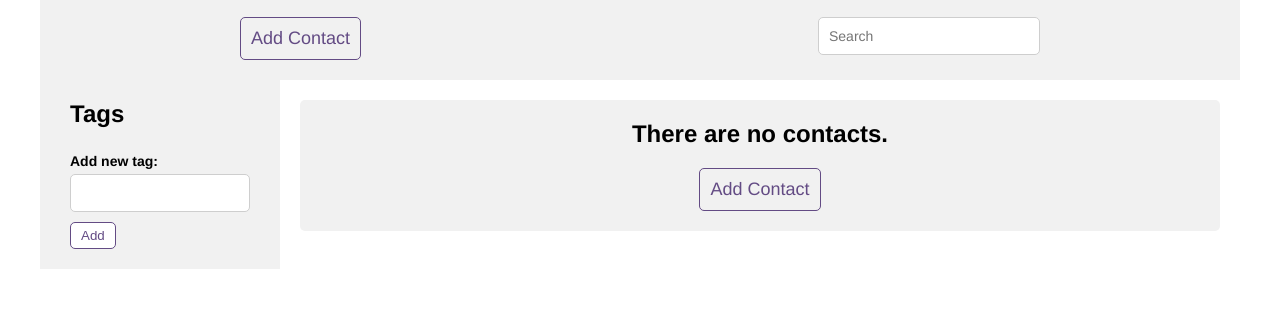
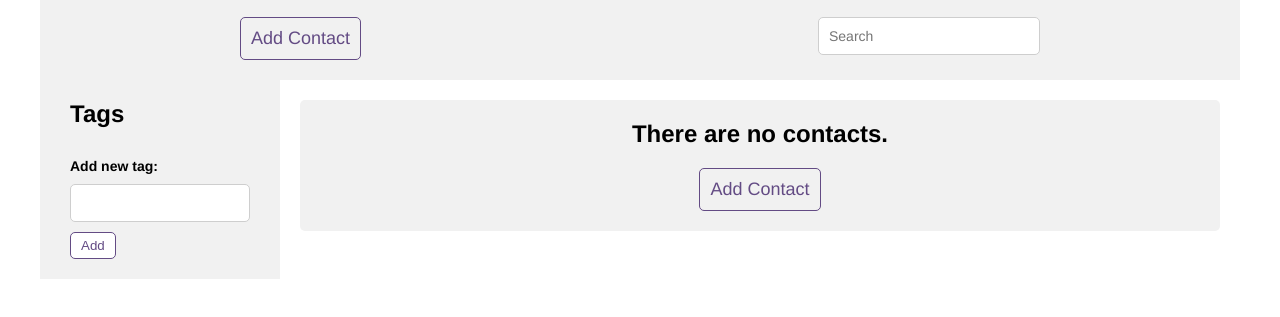
Before and after one commit to jayshenk/contact_manager, a plain HTML site: page index.html in a window 1280 px wide. Shown: the part 141-458 px from the top of the page. Drawn offline with nearby package versions, Linux system fonts and the light colour scheme.

Commit message:
Bug fixes

```diff
--- a/css/contacts.css
+++ b/css/contacts.css
@@ -129,8 +129,9 @@ aside form {
 
 aside dl { padding: 5px 0; }
 
-aside dt {
+aside dt, aside dd {
   width: 100%;
+  padding: 5px 0;
   text-align: left;
 }
 
--- a/index.html
+++ b/index.html
@@ -27,7 +27,7 @@
             <fieldset>
               <dl>
                 <dt><label for="new-tag">Add new tag:</label></dt>
-                <dl><input id="new-tag" type="text" name="tag" /></dl>
+                <dd><input id="new-tag" type="text" name="tag" /></dd>
               </dl>
               <input class="button button-small" type="submit" value="Add" />
             </fieldset>
@@ -117,6 +117,7 @@
             </dt>
             <dd>
               <select id="tag" name="tag">
+                <option selected value="">(none)</option>
                 {{#each tags}}
                 <option>{{.}}</option>
                 {{/each}}
@@ -170,6 +171,7 @@
                 {{#if contact.tag}}
                 <option selected>{{contact.tag}}</option>
                 {{/if}}
+                <option value="">(none)</option>
                 {{#each tags}}
                 <option>{{.}}</option>
                 {{/each}}
--- a/js/contacts.js
+++ b/js/contacts.js
@@ -112,6 +112,7 @@ $(function() {
 
     renderContacts: function() {
       $contactList.html(templates.contactList({ contacts: this.contacts }));
+      this.filterContacts();
     },
 
     showContacts: function() {
@@ -274,7 +275,7 @@ $(function() {
       this.loadStorage();
       this.bindEvents();
     }
-  }
+  };
 
   contactManager.init();
 });
```
